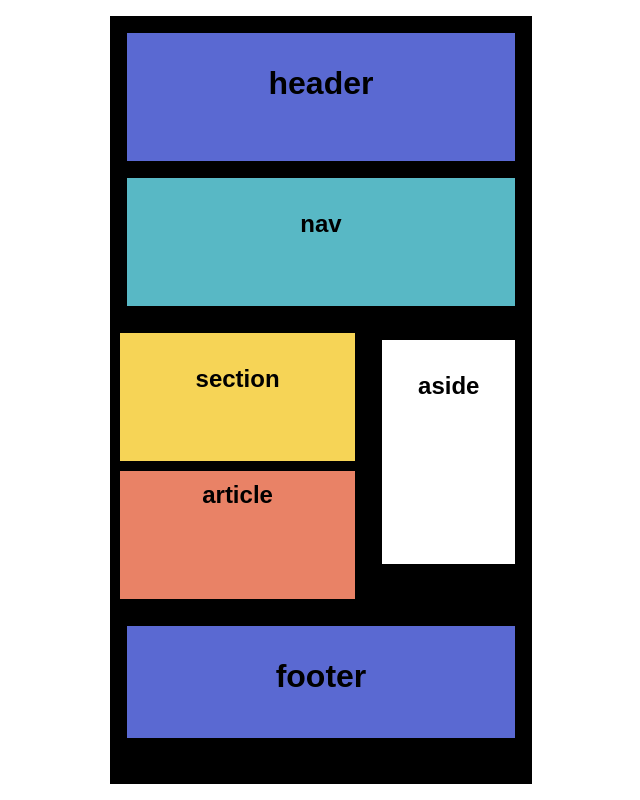
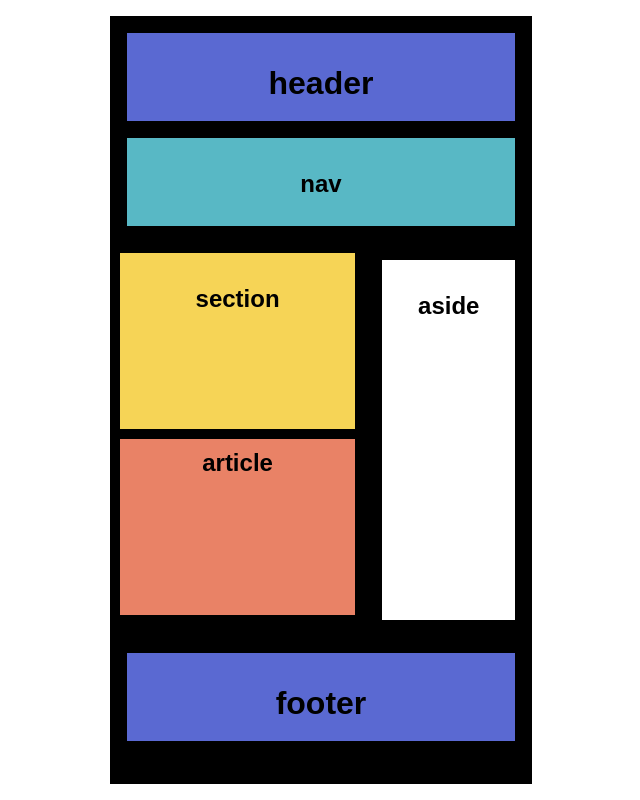
Before and after one commit to turco-vic/HTML-Recreate.Layout, a plain HTML site: page index.html in a window 1280 px wide. Shown: the whole page, without its empty margins (319-959 px from the left). Drawn offline with Linux system fonts and the light colour scheme.

Commit message:
Update styles.css

```diff
--- a/styles.css
+++ b/styles.css
@@ -25,7 +25,7 @@ header {
     padding: 2rem;
     margin: 4%;
     text-align: center;
-    height: 16vh;
+    height: 11vh;
 }
 
 nav {
@@ -34,7 +34,7 @@ nav {
     padding: 2rem;
     margin: 4%;
     text-align: center;
-    height: 16vh;
+    height: 11vh;
 }
 
 main {
@@ -54,7 +54,7 @@ section {
     padding: 2rem;
     margin: 4%;
     text-align: center;
-    height: 16vh;
+    height: 22vh;
 }
 
 article {
@@ -63,7 +63,7 @@ article {
     padding: 4%;
     margin: 4%;
     text-align: center;
-    height: 16vh;
+    height: 22vh;
 }
 
 aside {
@@ -72,7 +72,7 @@ aside {
     padding: 2rem;
     margin: 4%;
     text-align: center;
-    height: 28vh;
+    height: 45vh;
     width: 33%;
 }
 
@@ -82,5 +82,5 @@ footer {
     padding: 2rem;
     margin: 4%;
     text-align: center;
-    height: 14vh;
+    height: 11vh;
 }
```
